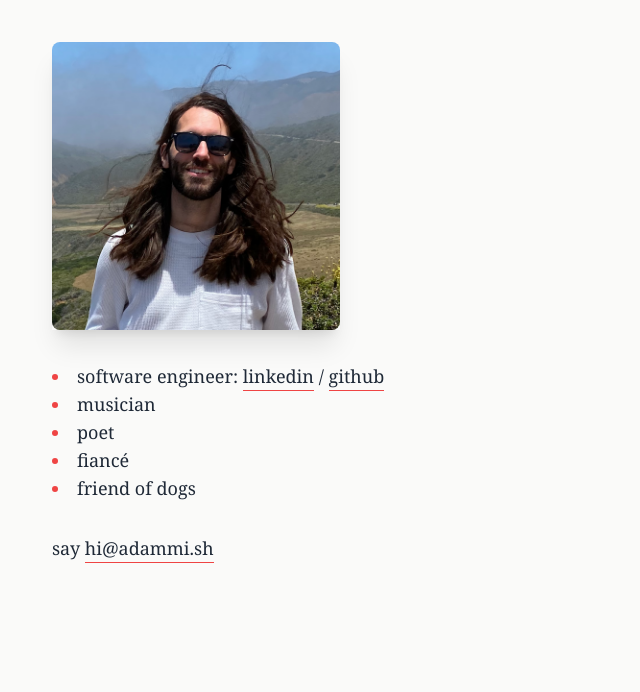
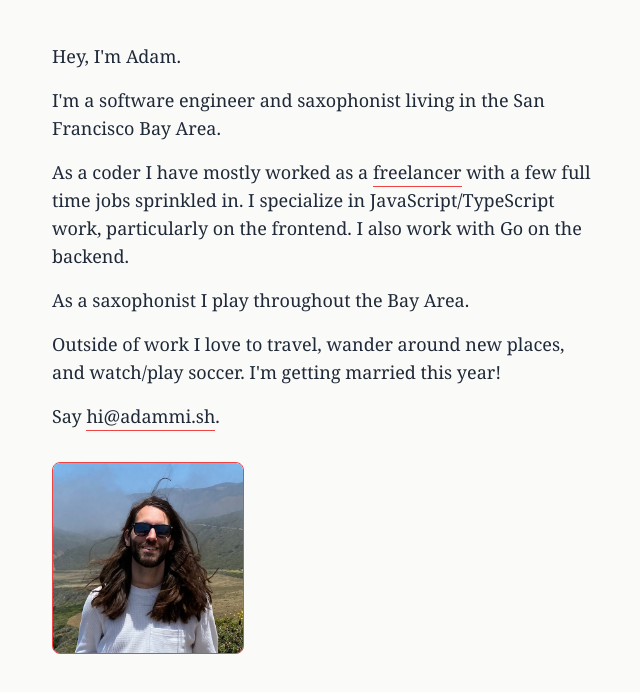
Before and after one commit to adammish/adammi.sh, an Eleventy site: page src/index.html in a window 1280 px wide. Shown: the part 78-770 px from the top of the page, without its empty margins (60-700 px from the left). Built offline with nearby package versions, Linux system fonts and the light colour scheme; Eleventy itself is replaced by a stand-in of ours; files that its build step writes are made by us from their sources.

Commit message:
Refactor index.html layout and content

```diff
--- a/src/index.html
+++ b/src/index.html
@@ -3,27 +3,40 @@ layout: layout.html
 ---
 
 <div class="w-full">
-  <div class="w-72 shadow-xl">
+  <div>
+    <p>Hey, I'm Adam.</p>
+  </div>
+  <div class="mt-4">
+    <p>
+      I'm a software engineer and saxophonist living in the San Francisco Bay
+      Area.
+    </p>
+  </div>
+  <div class="mt-4">
+    <p>
+      As a coder I have mostly worked as a
+      <a href="/code/freelance">freelancer</a> with a few full time jobs
+      sprinkled in. I specialize in JavaScript/TypeScript work, particularly on
+      the frontend. I also work with Go on the backend.
+    </p>
+  </div>
+  <div class="mt-4">
+    <p>As a saxophonist I play throughout the Bay Area.</p>
+  </div>
+  <div class="mt-4">
+    <p>
+      Outside of work I love to travel, wander around new places, and watch/play
+      soccer. I'm getting married this year!
+    </p>
+  </div>
+  <div class="mt-4">
+    <p>Say <a href="mailto:hi@adammi.sh">hi@adammi.sh</a>.</p>
+  </div>
+  <div class="mt-8">
     <img
       src="/public/img/profile-smaller.PNG"
       alt="Profile picture"
-      class="block w-full rounded-lg"
+      class="block w-48 rounded-lg border border-red-500"
     />
   </div>
-  <div class="mt-8">
-    <ul>
-      <li>
-        software engineer:
-        <a href="https://www.linkedin.com/in/adam-mish/">linkedin</a> /
-        <a href="https://github.com/adammish">github</a>
-      </li>
-      <li>musician</li>
-      <li>poet</li>
-      <li>fiancé</li>
-      <li>friend of dogs</li>
-    </ul>
-  </div>
-  <div class="mt-8">
-    <p>say <a href="mailto:hi@adammi.sh">hi@adammi.sh</a></p>
-  </div>
 </div>
```
